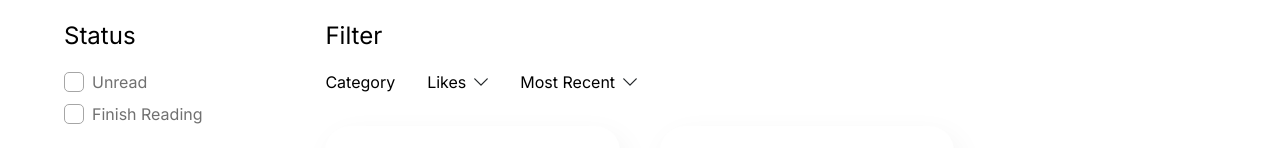
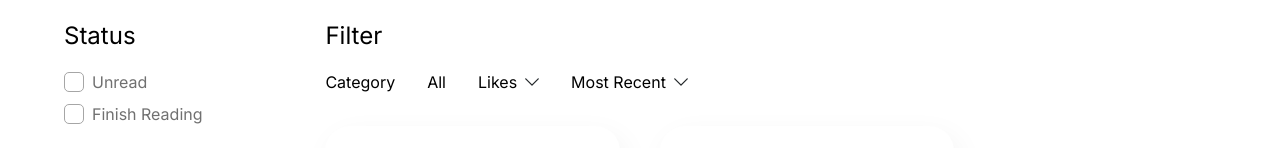
Before and after one commit to RebeccaEverleneTrustCo/magazines, a Next.js app: page /middle-school in a window 1280 px wide. Shown: the part 594-742 px from the top of the page. Built offline with nearby package versions, Linux system fonts and the light colour scheme.

Commit message:
Status Sources Age Range filter issue

```diff
--- a/app/components/checkbox.tsx
+++ b/app/components/checkbox.tsx
@@ -12,14 +12,19 @@ function CheckBox({
   onClick: () => void;
 }) {
   return (
-      <div className={`flex-row ${styles.checkboxWrapper}`} onClick={onClick}>
+    <div
+      className={`flex-row ${styles.checkboxWrapper}`}
+      onClick={onClick}
+    >
       <input
         type="checkbox"
         name={group}
         value={label}
         className={styles.checkbox}
         checked={checked}
+        onChange={() => {}}
       />
+
       <span
         className={`${styles.checkboxLabel} ${
           checked ? styles.tcBlack : styles.tcGray
--- a/app/components/content_filter/content_filter.tsx
+++ b/app/components/content_filter/content_filter.tsx
@@ -1,32 +1,67 @@
 "use client";
+
 import styles from "./content_filter.module.css";
 import Image from "next/image";
 import downArrow from "@/public/down_arrow.svg";
+import { ActionType } from "@/app/store/actionTypes";
+import { ICollectionState, IAction } from "@/app/store/stateTypes";
+import React from "react";
 
-function ContentFilter() {
+function ContentFilter({
+  state,
+  dispatch,
+}: {
+  state: ICollectionState;
+  dispatch: React.Dispatch<IAction>;
+}) {
+
+  const setFilter = (type: string) => {
+    dispatch({
+      type: ActionType.SetSortType,
+      payload: {
+        ...state,
+        sortType: type,
+      },
+    });
+  };
+
   return (
     <>
       <span className={styles.filterTypeTitle}>Filter</span>
 
       <div className={`flex-row justify-start`}>
+
         <span className={`${styles.filter}`}>Category</span>
-        <div className={`${styles.filter} flex-row`}>
-          Likes{" "}
-          <Image
-            alt="Down Arrow"
-            src={downArrow}
-            className={styles.downArrow}
-          />
+
+        {/* ALL */}
+        <div
+          className={`${styles.filter} flex-row`}
+          style={{ cursor: "pointer" }}
+          onClick={() => setFilter("all")}
+        >
+          All
         </div>
 
-        <div className={`${styles.filter} flex-row`}>
-          Most Recent{" "}
-          <Image
-            alt="Down Arrow"
-            src={downArrow}
-            className={styles.downArrow}
-          />
+        {/* LIKES */}
+        <div
+          className={`${styles.filter} flex-row`}
+          style={{ cursor: "pointer" }}
+          onClick={() => setFilter("likes")}
+        >
+          Likes
+          <Image alt="Down Arrow" src={downArrow} className={styles.downArrow}/>
         </div>
+
+        {/* MOST RECENT */}
+        <div
+          className={`${styles.filter} flex-row`}
+          style={{ cursor: "pointer" }}
+          onClick={() => setFilter("recent")}
+        >
+          Most Recent
+          <Image alt="Down Arrow" src={downArrow} className={styles.downArrow}/>
+        </div>
+
       </div>
     </>
   );
--- a/app/components/pageContent/PageContent.tsx
+++ b/app/components/pageContent/PageContent.tsx
@@ -1,4 +1,4 @@
-import React, { useEffect, useState } from "react";
+import React from "react";
 import styles from "./page.module.css";
 import HeaderBar from "@/app/components/header_bar/header_bar";
 import SideNav from "@/app/components/side_nav/side_nav";
@@ -8,7 +8,6 @@ import ArticleCard from "@/app/components/article_card/article_card";
 import { IArticle } from "@/app/__mock__/articleDataFormat.ts";
 import { StaticImageData } from "next/image";
 import { getItems } from "@/app/store/localStorageHelper";
-import { article } from "framer-motion/client";
 
 interface PageContentProps {
   state: any;
@@ -27,9 +26,11 @@ const PageContent: React.FC<PageContentProps> = ({
   headerTitle,
   category,
 }) => {
-  filterFilteredArticleList.map((article: IArticle) => {
-    //console.log("Articles:", article); // Debug each article's image path
-    const items = getItems("likedItems");
+
+  // Mark liked items
+  filterFilteredArticleList.forEach((article: IArticle) => {
+    const items = getItems("likedItems") || [];
+
     items.forEach((item) => {
       if (item === article.name) {
         article.isFavorite = true;
@@ -37,11 +38,13 @@ const PageContent: React.FC<PageContentProps> = ({
     });
   });
 
-
   return (
     <div className={`flex-column ${styles.main}`}>
+
       <CollectionHeader src={mascot} headerTitle={headerTitle} />
+
       <div className={`${styles.body}`}>
+
         <HeaderBar
           state={state}
           dispatch={dispatch}
@@ -53,15 +56,37 @@ const PageContent: React.FC<PageContentProps> = ({
             Loading
           </span>
         ) : (
+
           <div className={`flex-row align-start`}>
+
             <SideNav state={state} dispatch={dispatch} />
+
             <div className={`${styles.content} flex-column`}>
-              <ContentFilter />
+
+              <ContentFilter state={state} dispatch={dispatch} />
+
               <div className={`flex-row justify-start ${styles.magazineList}`}>
+
                 {state.loadingArticles ? (
+
                   <span>Loading</span>
+
+                ) : filterFilteredArticleList.length === 0 ? (
+
+                  <div
+                    style={{
+                      padding: "40px",
+                      fontSize: "18px",
+                      color: "#666",
+                    }}
+                  >
+                    ❤️ No liked articles yet
+                  </div>
+
                 ) : (
+
                   filterFilteredArticleList.map((article: IArticle) => (
+
                     <ArticleCard
                       key={`${article.name}-${article.source.id}`}
                       src={article.img}
@@ -70,13 +95,21 @@ const PageContent: React.FC<PageContentProps> = ({
                       isFavorite={article.isFavorite ?? false}
                       category={category}
                     />
+
                   ))
+
                 )}
+
               </div>
+
             </div>
+
           </div>
+
         )}
+
       </div>
+
     </div>
   );
 };
--- a/app/hooks/useArticleData.tsx
+++ b/app/hooks/useArticleData.tsx
@@ -1,12 +1,14 @@
-import { useReducer, useEffect, useState } from "react";
+import { useReducer, useEffect } from "react";
 import { ActionType } from "../store/actionTypes";
 import { initialState } from "../store/initialState";
 import reducer from "../store/reducer";
 import { IArticle } from "../__mock__/articleDataFormat.ts";
 import { IResult } from "../__mock__/articleDataFormat.ts";
 
-
-const useArticleData = (initialArticleData: IArticle[], filterData : IResult) => {
+const useArticleData = (
+  initialArticleData: IArticle[],
+  filterData: IResult
+) => {
   const [state, dispatch] = useReducer(reducer, initialState);
 
   useEffect(() => {
@@ -20,7 +22,7 @@ const useArticleData = (initialArticleData: IArticle[], filterData : IResult) =>
         articleList: initialArticleData,
       },
     });
-  }, [initialArticleData]);
+  }, [initialArticleData, filterData]);
 
   return { state, dispatch };
 };
--- a/app/store/actionTypes.ts
+++ b/app/store/actionTypes.ts
@@ -10,4 +10,5 @@ export enum ActionType {
   ClearFilters = "CLEAR_FILTERS",
   ToggleFavorite = "TOGGLE_FAVORITE",
   SetSearchText = "SET_SEARCH_TEXT",
+  SetSortType = "SET_SORT_TYPE",
 }
--- a/app/store/initialState.ts
+++ b/app/store/initialState.ts
@@ -1,7 +1,7 @@
 import { IFilter } from "../parents/api/filter_data_parents";
 
 export const initialState = {
-  selectedStatus: {} as IFilter,
+  selectedStatus: null as IFilter | null,
   statusList: [],
   selectedSourceIds: {},
   sourceList: [],
@@ -13,4 +13,5 @@ export const initialState = {
   loadingArticles: true,
   selectedFavoriteIds: {},
   searchText: "",
+  sortType: "all",
 };
--- a/app/store/reducer.ts
+++ b/app/store/reducer.ts
@@ -1,13 +1,6 @@
 import { ICollectionState, IAction } from "@/app/store/stateTypes";
 import { ActionType } from "@/app/store/actionTypes";
 import { IArticle } from "@/app/__mock__/articleDataFormat.ts";
-
-// function filterArticles(state: ICollectionState): IArticle[] {
-//   const sourceIds = Object.keys(state.selectedSourceIds);
-//   return state.articleList.filter((article: IArticle) => {
-//     return sourceIds.length === 0 || sourceIds.includes(article.source.id);
-//   });
-// }
 
 function filterArticles(state: ICollectionState): IArticle[] {
   const selectedSourceIds = Object.keys(state.selectedSourceIds);
@@ -58,21 +51,25 @@ export function reducer(
         sourceList: [...action.payload.sourceList],
         loadingFilters: false,
       };
+
     case ActionType.SetSelectedStatus:
       return {
         ...state,
         selectedStatus: action.payload.selectedStatus,
       };
+
     case ActionType.SetSelectedSources:
       return {
         ...state,
         selectedSourceIds: { ...action.payload.selectedSourceIds },
       };
+
     case ActionType.SetSelectedAgeRange:
       return {
         ...state,
         selectedAgeRangeIds: { ...action.payload.selectedAgeRangeIds },
       };
+
     case ActionType.AddArticleList:
       return {
         ...state,
@@ -80,15 +77,17 @@ export function reducer(
         filteredArticleList: [...action.payload.articleList],
         loadingArticles: false,
       };
+
     case ActionType.SetFilteredArticles:
       return {
         ...state,
         filteredArticleList: filterArticles({
           ...state,
-          articleList: action.payload.articleList,
+          ...action.payload,
         }),
         loadingArticles: false,
       };
+
     case ActionType.AddAllData:
       return {
         ...state,
@@ -100,42 +99,55 @@ export function reducer(
         ageRangeList: [...action.payload.ageRangeList],
         loadingArticles: false,
       };
+
     case ActionType.ClearFilters:
       return {
         ...state,
         selectedSourceIds: {},
-        statusList: [...action.payload.statusList],
-        sourceList: [...action.payload.sourceList],
-        loadingFilters: false,
-        articleList: [...action.payload.articleList],
-        filteredArticleList: [...action.payload.articleList],
-        loadingArticles: false,
+        selectedAgeRangeIds: {},
+        selectedStatus: null,
+        filteredArticleList: [...state.articleList],
       };
+
     case ActionType.SetSearchText: {
-      if (action.payload.searchText?.length === 0) {
+      if (!action.payload.searchText) {
         return {
           ...state,
-          filteredArticleList: fetchArticles({
-            ...state,
-            articleList: action.payload.articleList,
-          }),
-          loadingArticles: false,
+          filteredArticleList: fetchArticles(state),
         };
-      } else {
+      }
+
       return {
         ...state,
         searchText: action.payload.searchText,
         filteredArticleList: searchArticles({
           ...state,
-            articleList: action.payload.articleList,
+          articleList: state.articleList,
         }),
-          loadingArticles: false,
       };
     }
-    }
-    default: {
-      throw new Error("Action not recognized");
+
+    case ActionType.SortByLikes:
+      return {
+        ...state,
+        filteredArticleList: [...state.filteredArticleList].sort(
+          (a: IArticle, b: IArticle) => (b.likes ?? 0) - (a.likes ?? 0)
+        ),
+      };
+
+    case ActionType.SortByRecent:
+      return {
+        ...state,
+        filteredArticleList: [...state.filteredArticleList].sort(
+          (a: IArticle, b: IArticle) =>
+            new Date(b.publishDate ?? "").getTime() -
+            new Date(a.publishDate ?? "").getTime()
+        ),
+      };
+
+    default:
+      return state;
   }
 }
-}
+
 export default reducer;
--- a/app/store/stateTypes.ts
+++ b/app/store/stateTypes.ts
@@ -3,9 +3,8 @@ import { IFilter } from "../parents/api/filter_data_parents";
 import { ActionType } from "./actionTypes";
 import { IFilterHash } from "@/app/store/IFilterHash";
 
-
 export interface ICollectionState {
-  selectedStatus: IFilter;
+  selectedStatus: IFilter | null;
   statusList: IFilter[];
   selectedSourceIds: IFilterHash;
   sourceList: IFilter[];
@@ -21,5 +20,5 @@ export interface ICollectionState {
 
 export interface IAction {
   type: ActionType;
-  payload: ICollectionState;
+  payload: any;
 }
```
Also changed, not shown: app/components/side_nav/side_nav.tsx (+36 -8 lines). Lines whose indentation alone changed are shown as unchanged.
